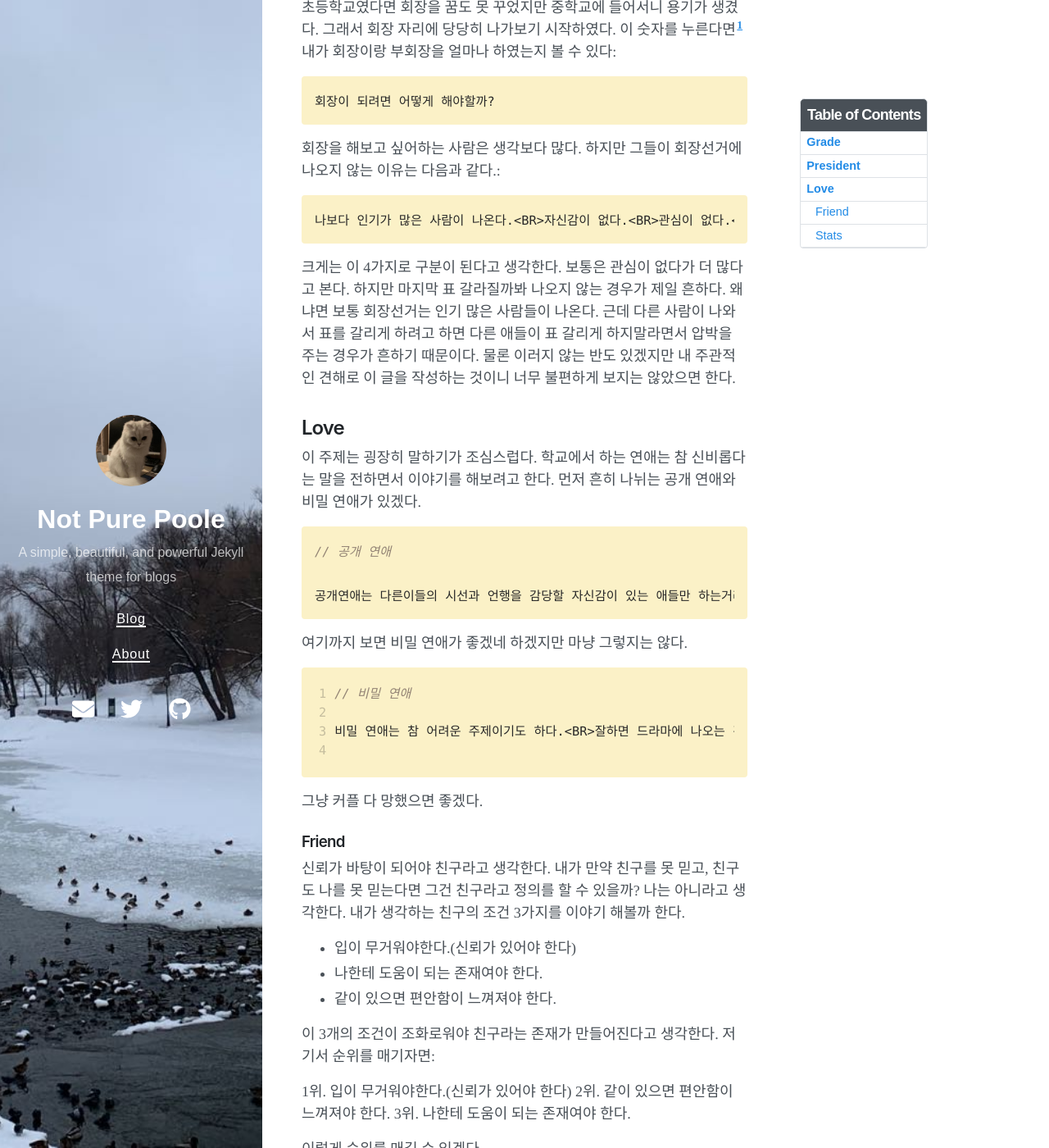
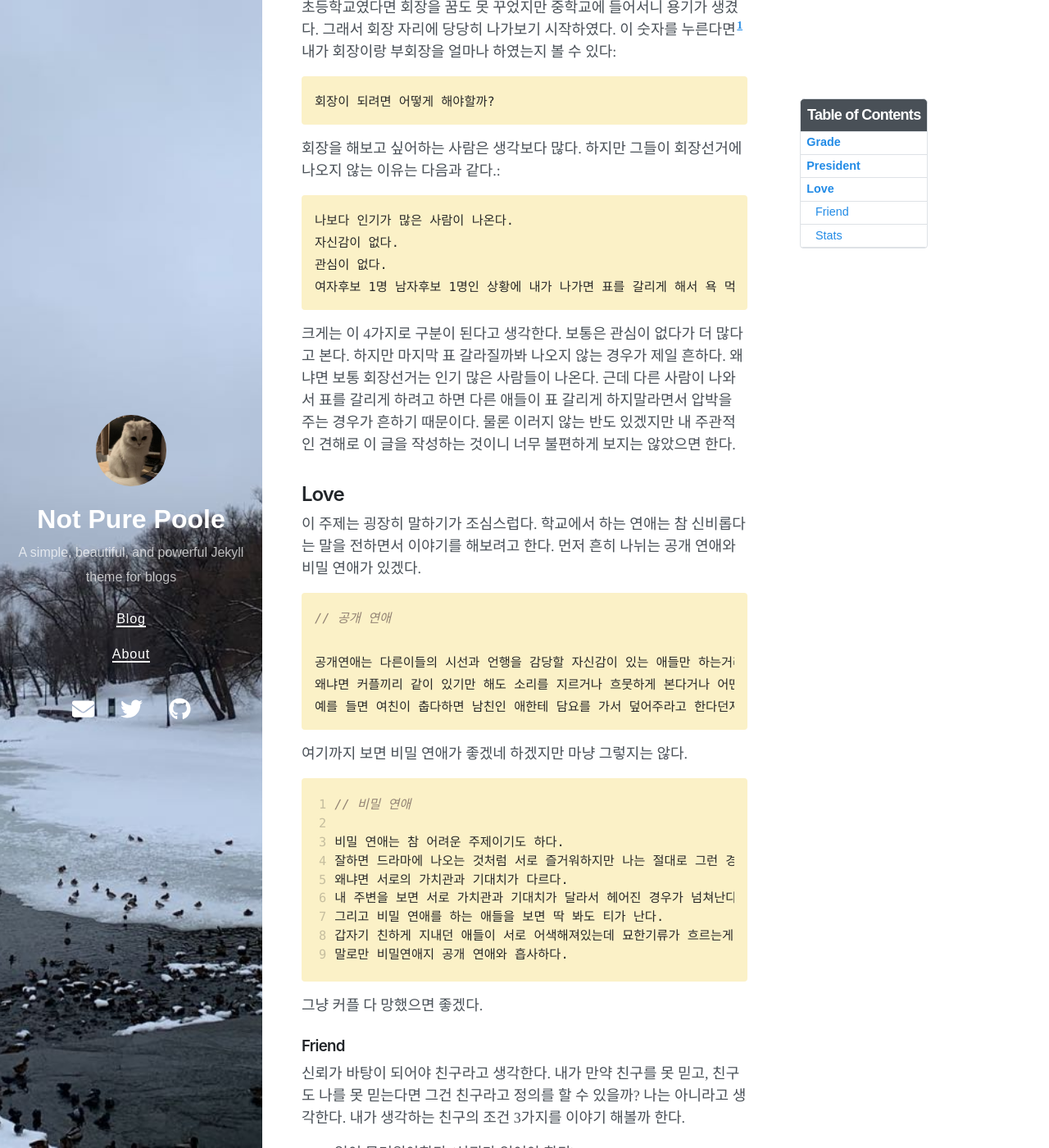
Before and after one commit to limegum07/limegum07.github.io, a Jekyll site: the page built from _posts/2020-09-29-welcome-to-not-pure-poole.md, in a window 1280 px wide and 1400 px high, scrolled down 1358 px. Shown: the whole window at 82% size. Built offline with Jekyll 4.4.1, drawn with Linux system fonts in a browser that asks for light colours; nearby versions of some CDN libraries.

Commit message:
Update 2020-09-29-welcome-to-not-pure-poole.md

```diff
--- a/_posts/2020-09-29-welcome-to-not-pure-poole.md
+++ b/_posts/2020-09-29-welcome-to-not-pure-poole.md
@@ -41,7 +41,10 @@ Welcome to *Lee jae wook's school life**! Aguest 10st is my birth day.
 회장을 해보고 싶어하는 사람은 생각보다 많다. 하지만 그들이 회장선거에 나오지 않는 이유는 다음과 같다.:
 
 {% highlight text %}
-나보다 인기가 많은 사람이 나온다.<BR>자신감이 없다.<BR>관심이 없다.<BR>여자후보 1명 남자후보 1명인 상황에 내가 나가면 표를 갈리게 해서 욕 먹을 것 같다.
+나보다 인기가 많은 사람이 나온다.
+자신감이 없다.
+관심이 없다.
+여자후보 1명 남자후보 1명인 상황에 내가 나가면 표를 갈리게 해서 욕 먹을 것 같다.
 {% endhighlight %}
 
 크게는 이 4가지로 구분이 된다고 생각한다. 보통은 관심이 없다가 더 많다고 본다. 하지만 마지막 표 갈라질까봐 나오지 않는 경우가 제일 흔하다. 왜냐면 보통 회장선거는 인기 많은 사람들이 나온다. 근데 다른 사람이 나와서 표를 갈리게 하려고 하면 다른 애들이 표 갈리게 하지말라면서 압박을 주는 경우가 흔하기 때문이다. 물론 이러지 않는 반도 있겠지만 내 주관적인 견해로 이 글을 작성하는 것이니 너무 불편하게 보지는 않았으면 한다.
@@ -52,8 +55,9 @@ Welcome to *Lee jae wook's school life**! Aguest 10st is my birth day.
 {% highlight js %}
 // 공개 연애
 
-공개연애는 다른이들의 시선과 언행을 감당할 자신감이 있는 애들만 하는거라고 생각한다.<BR>왜냐면 커플끼리 같이 있기만 해도 소리를 지르거나 흐뭇하게 본다거나 어떤 행동을 요구하기도 한다.<BR>예를 들면 여친이 춥다하면 남친인 애한테 담요를 가서 덮어주라고 한다던지 말이다.
-
+공개연애는 다른이들의 시선과 언행을 감당할 자신감이 있는 애들만 하는거라고 생각한다.
+왜냐면 커플끼리 같이 있기만 해도 소리를 지르거나 흐뭇하게 본다거나 어떤 행동을 요구하기도 한다.
+예를 들면 여친이 춥다하면 남친인 애한테 담요를 가서 덮어주라고 한다던지 말이다.
 {% endhighlight %}
 
 여기까지 보면 비밀 연애가 좋겠네 하겠지만 마냥 그렇지는 않다.
@@ -61,8 +65,13 @@ Welcome to *Lee jae wook's school life**! Aguest 10st is my birth day.
 {% highlight js linenos %}
 // 비밀 연애
 
-비밀 연애는 참 어려운 주제이기도 하다.<BR>잘하면 드라마에 나오는 것처럼 서로 즐거워하지만 나는 절대로 그런 경우를 보지 못했다.<BR>왜냐면 서로의 가치관과 기대치가 다르다.<BR>내 주변을 보면 서로 가치관과 기대치가 달라서 헤어진 경우가 넘쳐난다.<BR>그리고 비밀 연애를 하는 애들을 보면 딱 봐도 티가 난다.<BR>갑자기 친하게 지내던 애들이 서로 어색해져있는데 묘한기류가 흐르는게 보이기 때문이다.<BR>말로만 비밀연애지 공개 연애와 흡사하다.
-
+비밀 연애는 참 어려운 주제이기도 하다.
+잘하면 드라마에 나오는 것처럼 서로 즐거워하지만 나는 절대로 그런 경우를 보지 못했다.
+왜냐면 서로의 가치관과 기대치가 다르다.
+내 주변을 보면 서로 가치관과 기대치가 달라서 헤어진 경우가 넘쳐난다.
+그리고 비밀 연애를 하는 애들을 보면 딱 봐도 티가 난다.
+갑자기 친하게 지내던 애들이 서로 어색해져있는데 묘한기류가 흐르는게 보이기 때문이다.
+말로만 비밀연애지 공개 연애와 흡사하다.
 {% endhighlight %}
 
 그냥 커플 다 망했으면 좋겠다.
```
